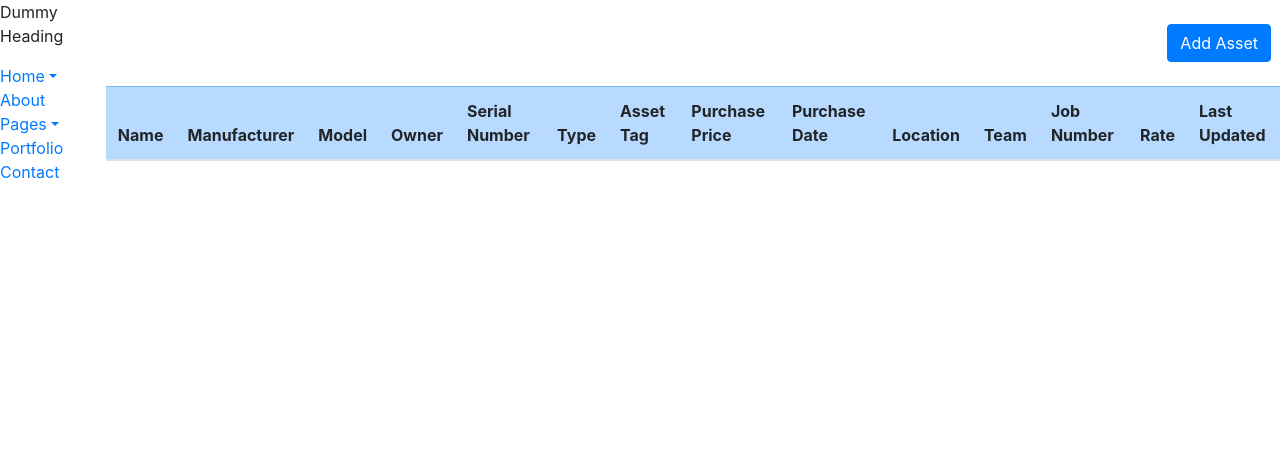
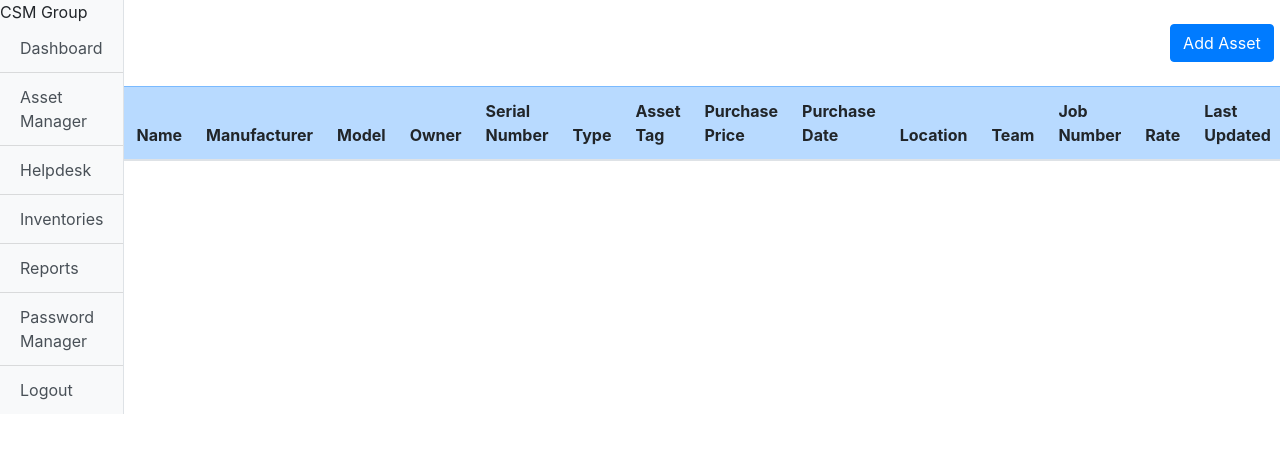
Before and after one commit to noahjahn/csmit-asset-manager, a CodeIgniter app: page /csmgroupit-inventory/index.php/assetmanager/index in a window 1280 px wide. Shown: the top 453 px of the page. Run offline with CodeIgniter, Linux system fonts and the light colour scheme; data comes from the database, SQL or seed files in the repository; data that the repository does not hold is empty; some libraries are stand-ins or nearby versions.

Commit message:
Updated required vertical navbar

```diff
--- a/src/application/views/require/navbar.php
+++ b/src/application/views/require/navbar.php
@@ -1,46 +1,12 @@
-<div class="wrapper">
-    <!-- Sidebar -->
-    <nav>
-        <ul class="list-unstyled components">
-            <p>Dummy Heading</p>
-            <li class="active">
-                <a href="#homeSubmenu" data-toggle="collapse" aria-expanded="false" class="dropdown-toggle">Home</a>
-                <ul class="collapse list-unstyled" id="homeSubmenu">
-                    <li>
-                        <a href="#">Home 1</a>
-                    </li>
-                    <li>
-                        <a href="#">Home 2</a>
-                    </li>
-                    <li>
-                        <a href="#">Home 3</a>
-                    </li>
-                </ul>
-            </li>
-            <li>
-                <a href="#">About</a>
-            </li>
-            <li>
-                <a href="#pageSubmenu" data-toggle="collapse" aria-expanded="false" class="dropdown-toggle">Pages</a>
-                <ul class="collapse list-unstyled" id="pageSubmenu">
-                    <li>
-                        <a href="#">Page 1</a>
-                    </li>
-                    <li>
-                        <a href="#">Page 2</a>
-                    </li>
-                    <li>
-                        <a href="#">Page 3</a>
-                    </li>
-                </ul>
-            </li>
-            <li>
-                <a href="#">Portfolio</a>
-            </li>
-            <li>
-                <a href="#">Contact</a>
-            </li>
-        </ul>
-    </nav>
-
+<div class="bg-light border-right" id="sidebar-wrapper">
+  <div class="sidebar-heading">CSM Group </div>
+  <div class="list-group list-group-flush">
+    <a href="#" class="list-group-item list-group-item-action bg-light">Dashboard</a>
+    <a href="#" class="list-group-item list-group-item-action bg-light">Asset Manager</a>
+    <a href="#" class="list-group-item list-group-item-action bg-light">Helpdesk</a>
+    <a href="#" class="list-group-item list-group-item-action bg-light">Inventories</a>
+    <a href="#" class="list-group-item list-group-item-action bg-light">Reports</a>
+    <a href="#" class="list-group-item list-group-item-action bg-light">Password Manager</a>
+    <a href="#" class="list-group-item list-group-item-action bg-light">Logout</a>
+  </div>
 </div>
```
